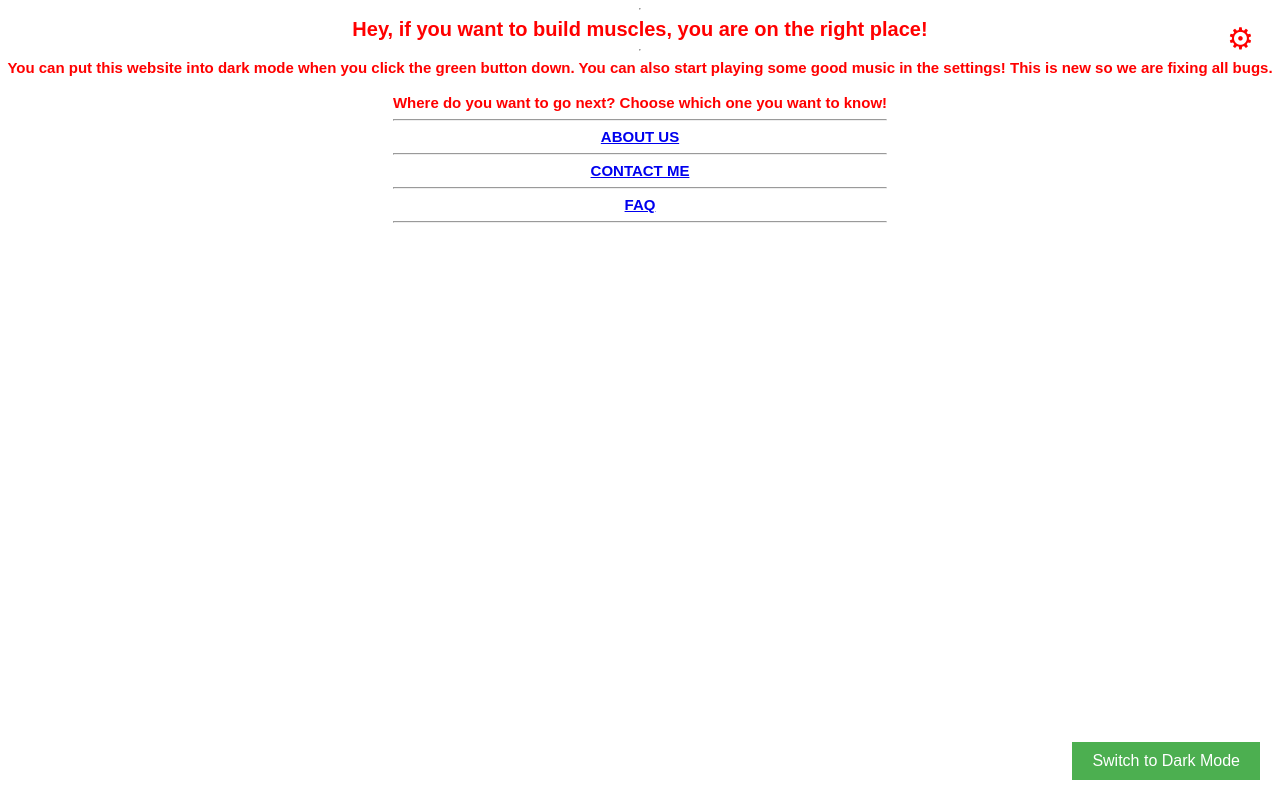
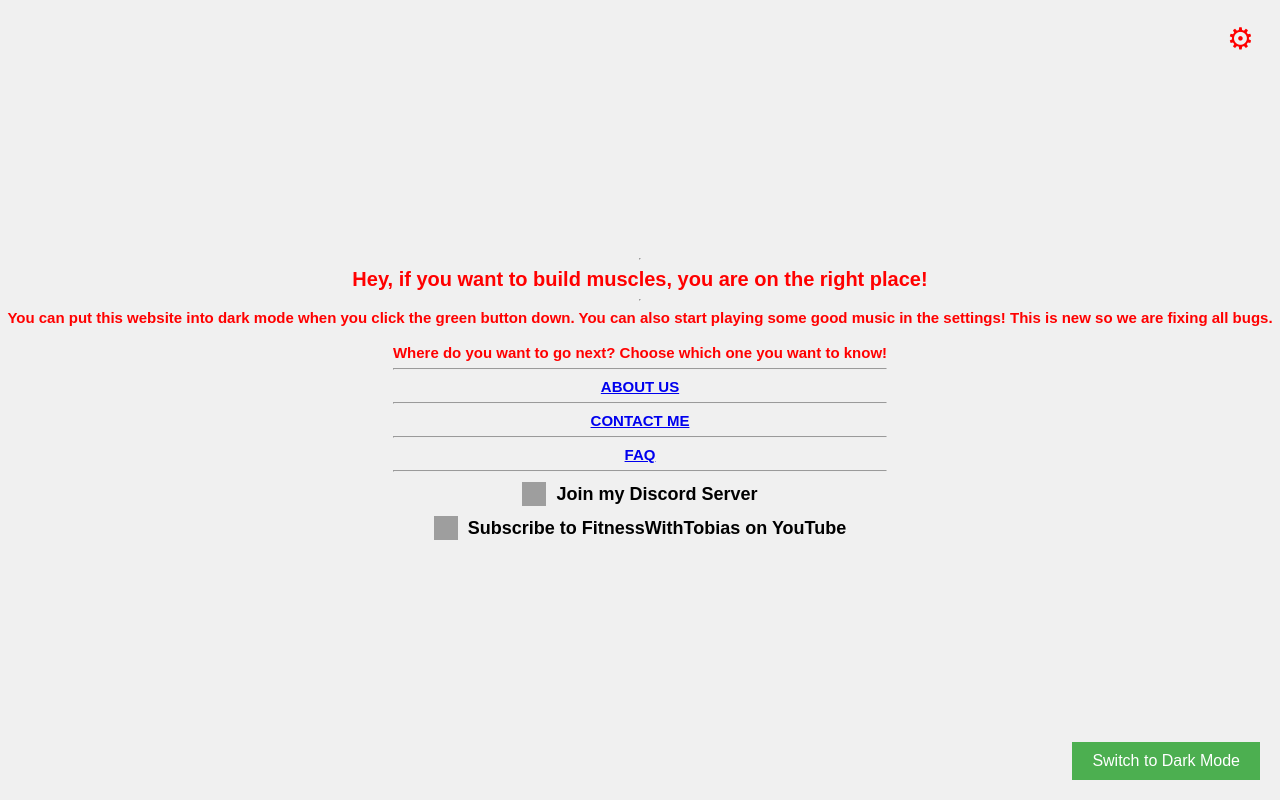
Before and after one commit to TobiasKvasna/Fitness-HOME, a plain HTML site: page index.html in a window 1280 px wide. Drawn offline with Linux system fonts and the light colour scheme; grey boxes are pictures that could not be loaded.

Commit message:
index.html

```diff
--- a/index.html
+++ b/index.html
@@ -193,3 +193,55 @@
     </script>
 </body>
 </html>
+
+<head>
+    <meta charset="UTF-8">
+    <meta name="viewport" content="width=device-width, initial-scale=1.0">
+    <title>Links with Icons</title>
+    <style>
+        body {
+            display: flex;
+            justify-content: center;
+            align-items: center;
+            height: 100vh;
+            margin: 0;
+            font-family: Arial, sans-serif;
+            background-color: #f0f0f0;
+        }
+        .links {
+            text-align: center;
+        }
+        .link {
+            display: flex;
+            align-items: center;
+            justify-content: center;
+            margin: 10px 0;
+            font-size: 18px;
+        }
+        .link a {
+            text-decoration: none;
+            color: #000;
+            font-weight: bold;
+            margin-left: 10px;
+        }
+        .icon {
+            width: 24px;
+            height: 24px;
+        }
+    </style>
+</head>
+<body>
+
+<div class="links">
+    <div class="link">
+        <img src="https://upload.wikimedia.org/wikipedia/commons/0/06/Discord_Logo_2023.svg" class="icon" alt="Discord Icon">
+        <a href="https://discord.gg/Ncz4y9wyvT" target="_blank">Join my Discord Server</a>
+    </div>
+    <div class="link">
+        <img src="https://upload.wikimedia.org/wikipedia/commons/4/42/YouTube_icon_%282013-2017%29.png" class="icon" alt="YouTube Icon">
+        <a href="https://www.youtube.com/@FitnessWithTobias" target="_blank">Subscribe to FitnessWithTobias on YouTube</a>
+    </div>
+</div>
+
+</body>
+</html>
```
